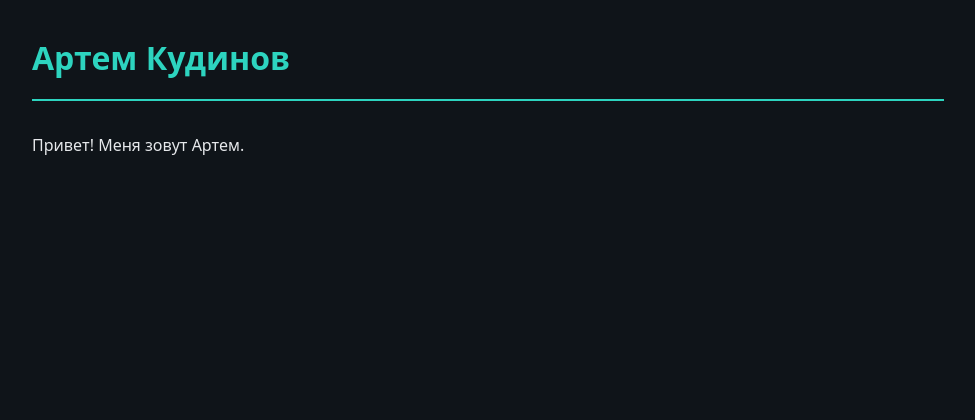
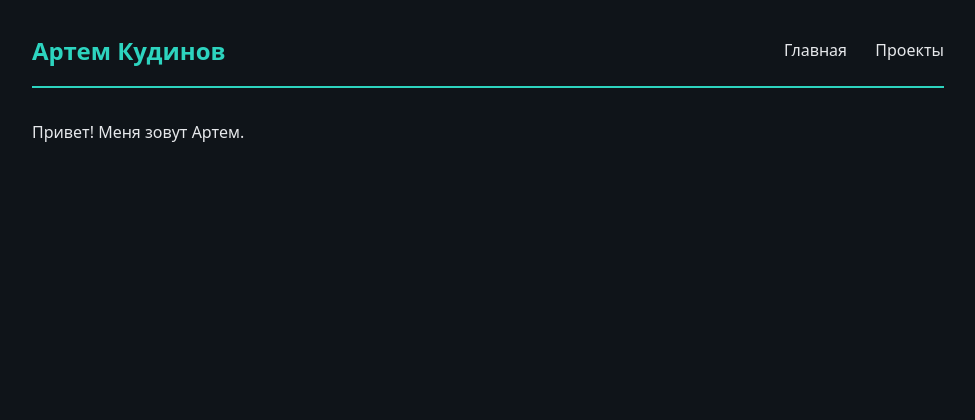
Before and after one commit to KudinovArtemilus/portfolio-django, a Django app: page / in a window 1280 px wide. Shown: the top 420 px of the page, without its empty margins (152-1127 px from the left). Run offline with Django 5.2, Linux system fonts and the light colour scheme.

Commit message:
feat: add navigation menu

```diff
--- a/config/urls.py
+++ b/config/urls.py
@@ -23,5 +23,5 @@ from pages.views import home
 urlpatterns = [
     path("admin/", admin.site.urls),
     path("projects/", include("projects.urls")),
-    path("", home),
+    path("", home, name="home"),
 ]
--- a/static/css/style.css
+++ b/static/css/style.css
@@ -100,3 +100,23 @@ a:hover {
     color: var(--bg);
     text-decoration: none;
 }
+
+header {
+    display: flex;
+    justify-content: space-between;
+    align-items: center;
+    border-bottom: 2px solid var(--accent);
+    padding-bottom: 1rem;
+    margin-bottom: 2rem;
+}
+
+.logo {
+    color: var(--accent);
+    font-size: 1.5rem;
+    font-weight: 700;
+}
+
+nav a {
+    color: var(--text);
+    margin-left: 1.5rem;
+}
--- a/templates/base.html
+++ b/templates/base.html
@@ -9,7 +9,11 @@
 </head>
 <body>
     <header>
-        <h1>Артем Кудинов</h1>
+        <a href="{% url 'home' %}" class="logo">Артем Кудинов</a>
+        <nav>
+            <a href="{% url 'home' %}">Главная</a>
+            <a href="{% url 'projects:list' %}">Проекты</a>
+        </nav>
     </header>
 
     <main>
```
